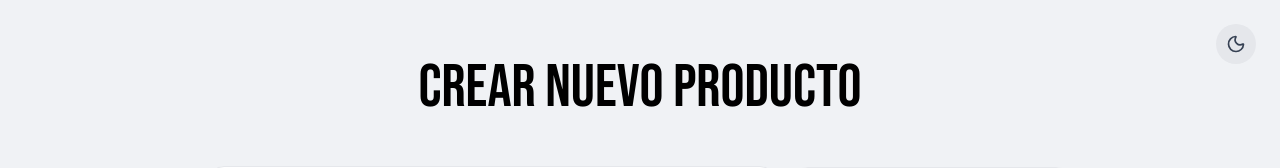
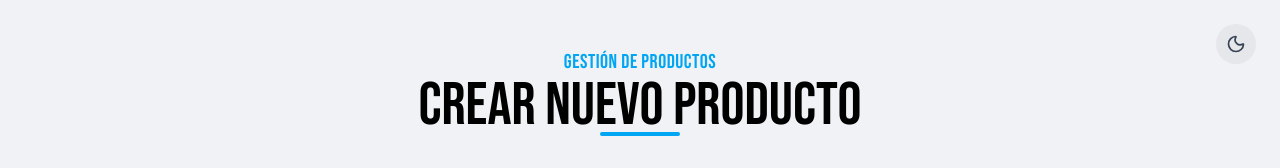
Before and after one commit to FrancoBerlochi/pandor3dnext, a Next.js app: page /admin/new-product in a window 1280 px wide. Shown: the top 168 px of the page. Built offline with nearby package versions, Linux system fonts and the light colour scheme; no server answers; the database is empty.

Commit message:
iniciado el rework modo oscuro en new-product

```diff
--- a/components/new-product-form/NewProductForm.tsx
+++ b/components/new-product-form/NewProductForm.tsx
@@ -153,11 +153,19 @@ export default function NewProductForm({ categories, materials, states, colors }
   }
 
   return (
-    <main className="w-full min-h-screen bg-[#f0f2f5] pt-12 pb-16 flex gap-12 flex-col items-center justify-center relative">
+    <main className="w-full min-h-screen bg-[#f0f2f5] dark:bg-dark3 pt-12 pb-16 flex gap-12 flex-col items-center justify-center relative">
       <div className="absolute top-6 right-6">
         <ThemeToggle></ThemeToggle>
       </div>
-      <h1 className="text-6xl">Crear Nuevo Producto</h1>
+      <div className="flex flex-col items-center">
+        <h2 className="text-xl text-sky-500 dark:text-[hsl(41,98%,65%)] tracking-wide">
+          Gestión de productos
+        </h2>
+        <h1 className="text-6xl relative">
+          Crear Nuevo Producto
+          <span className="absolute w-20 border-b-4 bottom-0 left-[calc(50%-40px)] border-sky-500 dark:border-[hsl(41,98%,65%)] rounded-xl"></span>
+        </h1>
+      </div>
       <form
         ref={formRef}
         action={handleSubmit}
```
